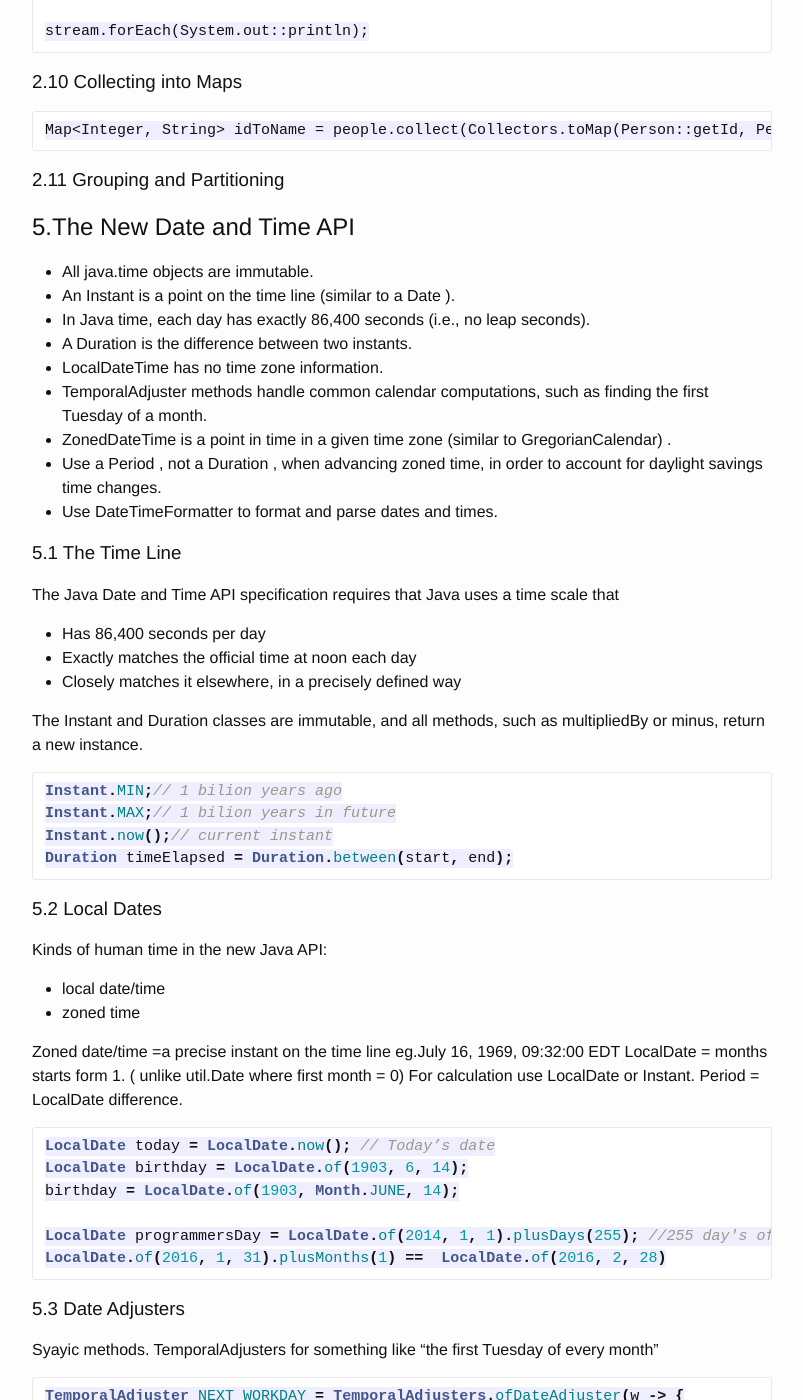
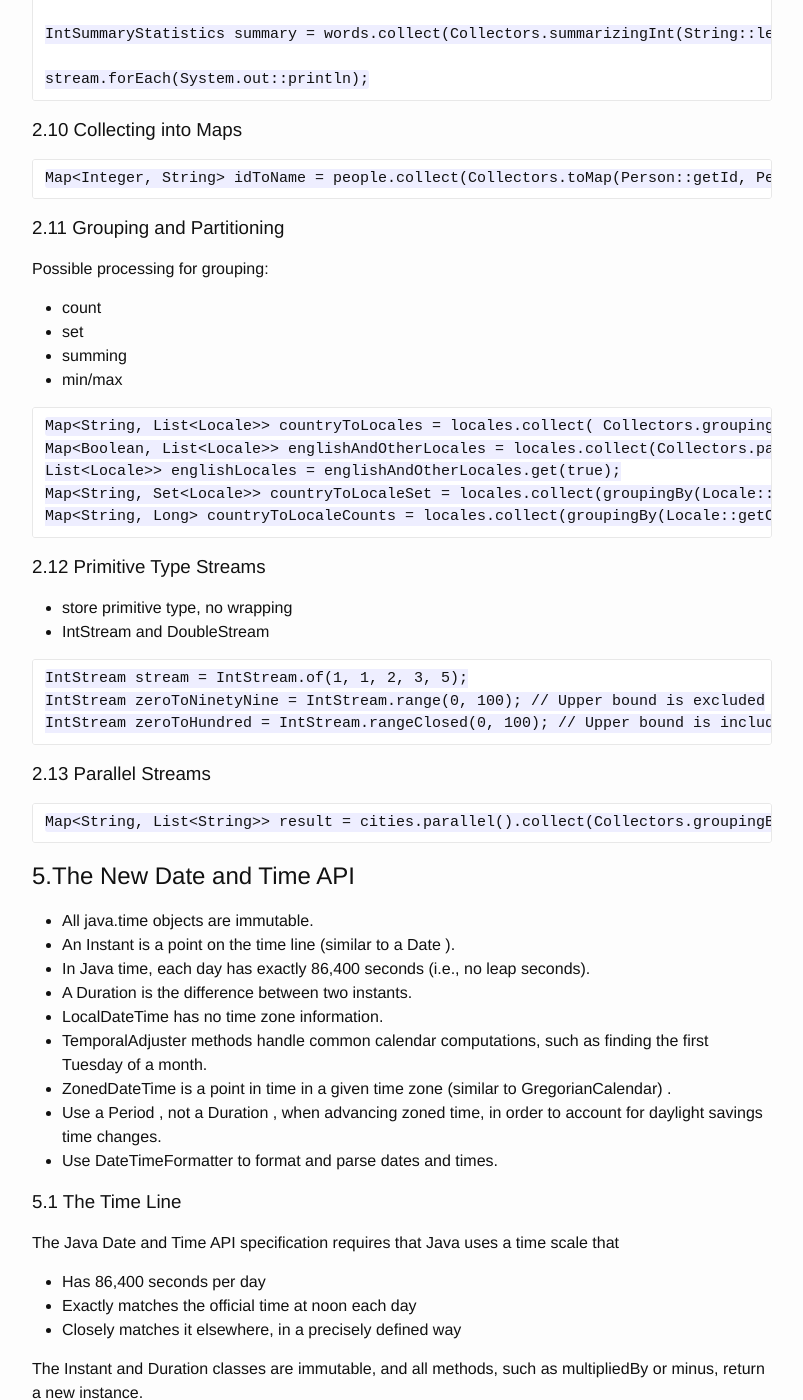
Before and after one commit to predoiua/predoiua.github.io, a Jekyll site: the page built from tutorials/java/java_8_really_impatient/index.md, in a window 1280 px wide and 1400 px high, scrolled down 6671 px. Shown: the whole window, without its empty margins (238-1041 px from the left). Built offline with Jekyll 4.4.1, drawn with Linux system fonts in a browser that asks for light colours; some of the changed text lies outside the part shown.

Commit message:
java wip

```diff
--- a/tutorials/java/java_8_really_impatient/index.md
+++ b/tutorials/java/java_8_really_impatient/index.md
@@ -274,6 +274,38 @@
 ~~~
 
 ### 2.11 Grouping and Partitioning
+
+Possible processing for grouping:
+- count
+- set
+- summing
+- min/max
+
+~~~
+Map<String, List<Locale>> countryToLocales = locales.collect( Collectors.groupingBy(Locale::getCountry));
+Map<Boolean, List<Locale>> englishAndOtherLocales = locales.collect(Collectors.partitioningBy(l -> l.getLanguage().equals("en")));
+List<Locale>> englishLocales = englishAndOtherLocales.get(true);
+Map<String, Set<Locale>> countryToLocaleSet = locales.collect(groupingBy(Locale::getCountry, toSet()));
+Map<String, Long> countryToLocaleCounts = locales.collect(groupingBy(Locale::getCountry, counting()));
+~~~
+
+### 2.12 Primitive Type Streams
+
+- store primitive type, no wrapping
+- IntStream and DoubleStream
+
+~~~
+IntStream stream = IntStream.of(1, 1, 2, 3, 5);
+IntStream zeroToNinetyNine = IntStream.range(0, 100); // Upper bound is excluded
+IntStream zeroToHundred = IntStream.rangeClosed(0, 100); // Upper bound is included
+~~~
+
+### 2.13 Parallel Streams
+
+~~~
+Map<String, List<String>> result = cities.parallel().collect(Collectors.groupingByConcurrent(City::getState));
+~~~
+
 ## 5.The New Date and Time API
 
 - All java.time objects are immutable.
```
